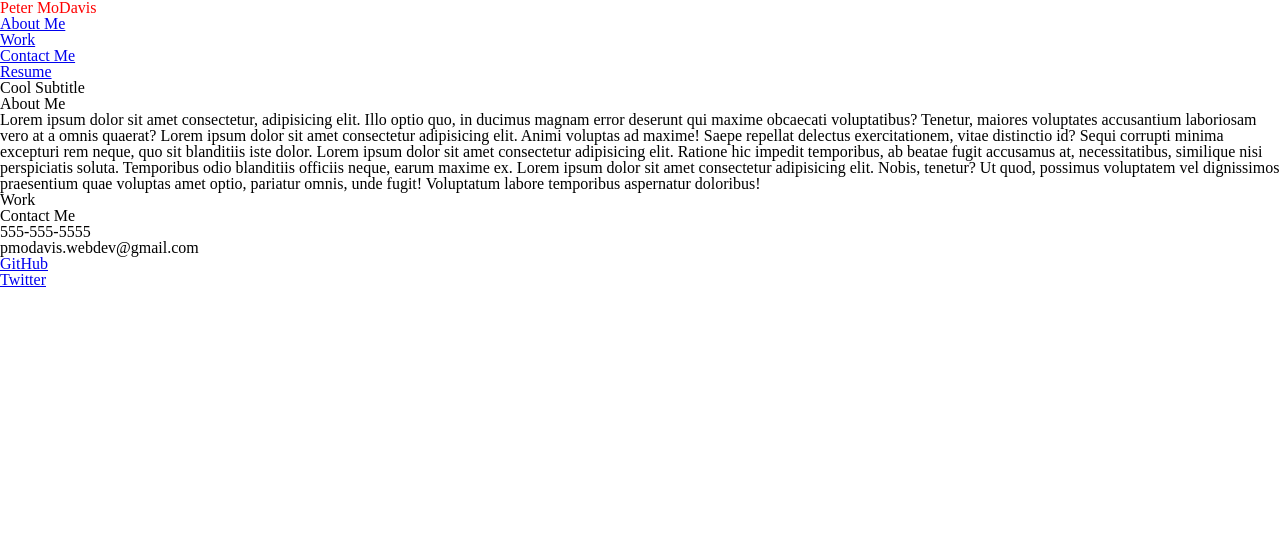
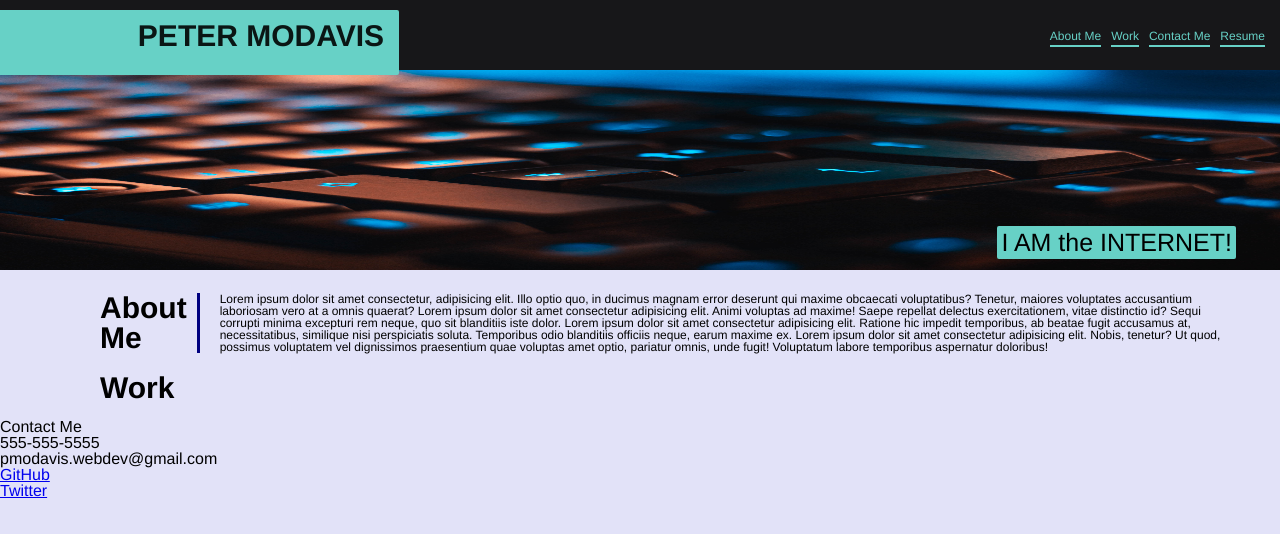
Before and after one commit to PeterMoDavis/portfolio, a plain HTML site: page index.html in a window 1280 px wide. Drawn offline with Linux system fonts and the light colour scheme.

Commit message:
added a lot of css to make the site look like the template

```diff
--- a/assets/css/style.css
+++ b/assets/css/style.css
@@ -1,3 +1,84 @@
+body {
+  background-color: aliceblue;
+  font-family: Helvetica, Arial, sans-serif;
+  background-color: rgb(226, 226, 248);
+}
+
+header {
+  background-color: rgba(0, 0, 0, 0.897);
+  padding: 10px;
+  padding-bottom: 27px;
+  padding-left: 0;
+}
+
 h1 {
-  color: red;
+  background-color: rgb(103, 209, 198);
+  position: absolute;
+  width: 30%;
+  height: 5%;
+  text-align: right;
+  font-weight: 700;
+  padding-top: 11px;
+  padding-bottom: 14px;
+  padding-right: 15px;
+  border-radius: 0px 2px 2px 0;
+  font-size: 30px;
+  text-transform: uppercase;
+  color: rgba(0, 0, 0, 0.897);
 }
+
+h2 {
+  font-size: 25px;
+  background-color: rgb(103, 209, 198);
+  position: absolute;
+  box-sizing: border-box;
+  right: 44px;
+  top: 226px;
+  padding: 4px;
+  border-radius: 2px;
+}
+
+.a-tag-header {
+  font-size: 12px;
+  color: rgb(103, 209, 198);
+  text-decoration: none;
+  margin: 5px;
+  border-bottom: solid 2px rgb(103, 209, 198);
+  padding-bottom: 2px;
+}
+
+nav #header-nav {
+  display: flex;
+  justify-content: flex-end;
+  align-content: center;
+}
+
+nav {
+  padding-top: 17px;
+  padding-bottom: 0px;
+}
+/* image */
+#computer {
+  width: 100vw;
+  height: 200px;
+}
+
+#about-me-container {
+  display: flex;
+}
+
+h3 {
+  font-size: 30px;
+  font-weight: 700;
+  margin-top: 20px;
+  margin-left: 100px;
+}
+
+p {
+  margin-right: 40px;
+  border-left: solid 3px navy;
+  margin-left: 10px;
+  margin-top: 20px;
+  padding-left: 20px;
+  font-size: 12px;
+}
--- a/index.html
+++ b/index.html
@@ -14,17 +14,19 @@
     <header>
         <h1>Peter MoDavis</h1>
         <nav>
-            <ul>
-                <li><a href="#">About Me</a></li>
-                <li><a href="#">Work</a></li>
-                <li><a href="#">Contact Me</a></li>
-                <li><a href="#">Resume</a></li>
+            <ul id="header-nav">
+                <li><a class="a-tag-header" href="#">About Me</a></li>
+                <li><a class="a-tag-header" href="#">Work</a></li>
+                <li><a class="a-tag-header" href="#">Contact Me</a></li>
+                <li><a class="a-tag-header" href="#">Resume</a></li>
             </ul>
         </nav>
-        <h2>Cool Subtitle</h2>
+
     </header>
+    <img id="computer" src="./assets/images/computer.jpg" alt="computer keys">
+    <h2>I <span id="am">AM</span> the INTERNET!</h2>
     <main>
-        <section>
+        <section id="about-me-container">
             <h3>About Me</h3>
             <p>Lorem ipsum dolor sit amet consectetur, adipisicing elit. Illo optio quo, in ducimus magnam error
                 deserunt qui maxime obcaecati voluptatibus? Tenetur, maiores voluptates accusantium laboriosam vero at a
@@ -36,12 +38,15 @@
                 elit. Nobis, tenetur? Ut quod, possimus voluptatem vel dignissimos praesentium quae voluptas amet optio,
                 pariatur omnis, unde fugit! Voluptatum labore temporibus aspernatur doloribus!</p>
         </section>
-        <section>
+        <section class="section">
             <h3>Work</h3>
+            <div id="image-container">
+                <img src="" alt=""><img src="" alt=""><img src="" alt=""><img src="" alt=""><img src="" alt="">
+            </div>
 
         </section>
-        <section>
-            <h3>Contact Me</h3>
+        <footer>
+            <h4>Contact Me</h4>
             <ul>
                 <li>
                     555-555-5555
@@ -57,9 +62,11 @@
                 </li>
             </ul>
 
+        </footer>
 
 
-        </section>
+
+
 
 
     </main>
```
Also changed, not shown: assets/images/computer.jpg (added), assets/images/electricity.jpg (added), assets/images/night-mountain.jpg (added), 3 other files.
